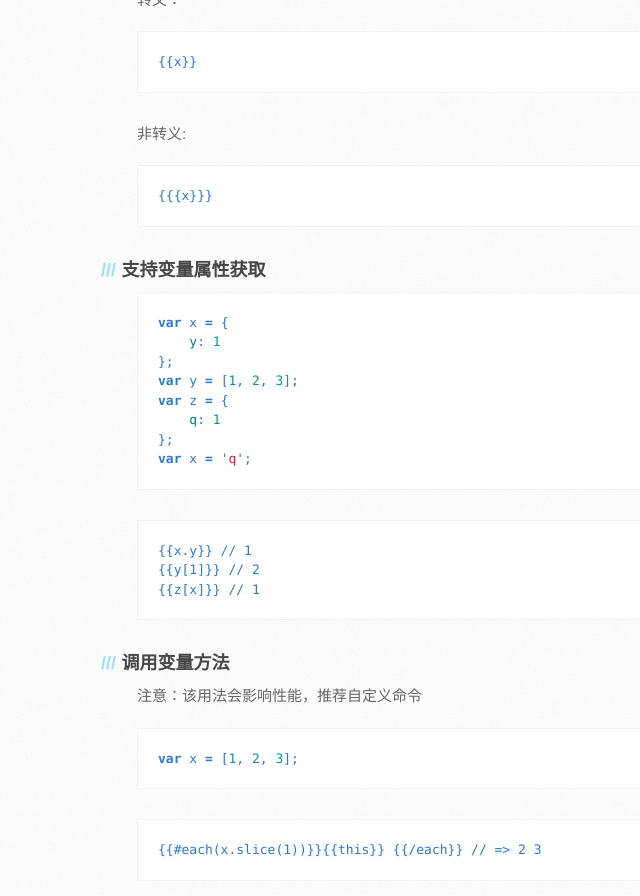
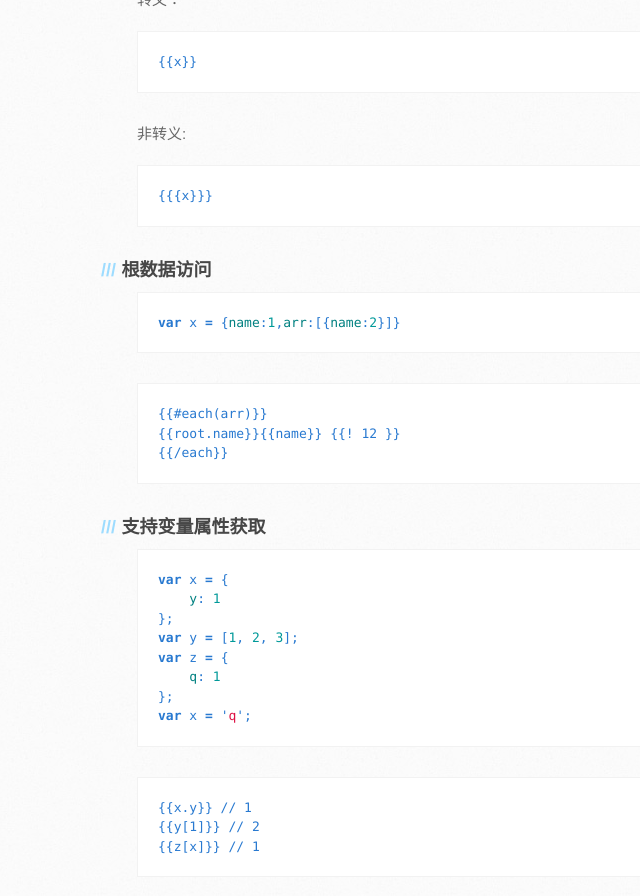
Before and after one commit to xtemplate/xtpl, a Jekyll site: the page built from index.md, in a window 1280 px wide and 900 px high, scrolled down 2544 px. Shown: the top 896 px of the window, without its empty margins (33-673 px from the left). Built offline with Jekyll 4.4.1, drawn with Linux system fonts in a browser that asks for light colours; Markdown is read by kramdown in place of the engine named in the settings.

Commit message:
update root

````diff
--- a/index.md
+++ b/index.md
@@ -214,6 +214,18 @@ app.set("view engine", "xtpl");
 
 ```
 {{{x}}}
+```
+
+### 根数据访问
+
+```javascript
+var x = {name:1,arr:[{name:2}]}
+```
+
+```
+{{#each(arr)}}
+{{root.name}}{{name}} {{! 12 }}
+{{/each}}
 ```
 
 ### 支持变量属性获取
````
